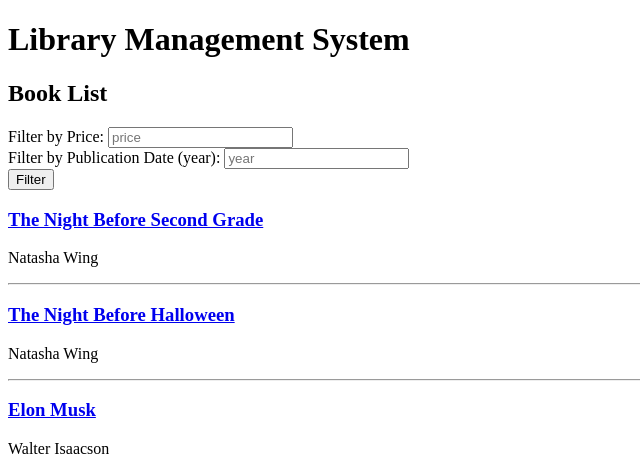
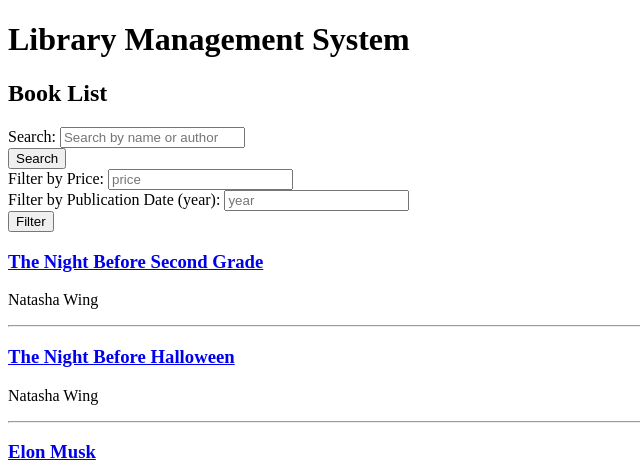
Before and after one commit to roz-pnv/simple-library-management-system, a Django app: page /books/ in a window 1280 px wide. Shown: the top 461 px of the page, without its empty margins (0-640 px from the left). Run offline with Django 5.2, Linux system fonts and the light colour scheme; data comes from the database, SQL or seed files in the repository.

Commit message:
create search books veiws and templates

```diff
--- a/library/book/templates/book/delete.html
+++ b/library/book/templates/book/delete.html
@@ -8,7 +8,7 @@
             {% csrf_token %}
             Are you want to delete this item ?
             <input type="submit" value="Yes" />
-            <a href="/">Cancel </a>
+            <a href="/books/">Cancel </a>
         </form>
     </div>
 {% endblock %}
--- a/library/book/templates/book/list.html
+++ b/library/book/templates/book/list.html
@@ -3,6 +3,15 @@
 {% block head %}<h2>Book List</h2>{% endblock %}
 
 {% block content %}
+    <form method="get" action="{% url 'book:search_books' %}">
+        <div>
+            <label for="query">Search:</label>
+            <input type="text" id="query" name="query" placeholder="Search by name or author" value="{{ request.GET.query }}"/>
+        </div>
+        <button type="submit">
+            <i class="fa fa_search"></i> Search
+        </button>
+    </form>
     <form method="get" action="{% url 'book:filter_books' %}">
         <div>
             <label for="price">Filter by Price:</label>
--- a/library/book/views.py
+++ b/library/book/views.py
@@ -1,4 +1,4 @@
-from django.shortcuts import render, get_object_or_404, HttpResponseRedirect
+from django.shortcuts import render, get_object_or_404, HttpResponseRedirect, redirect
 from django.http import HttpResponse, Http404
 from .models import *
 from .forms import AddBookForm, EditBookForm
@@ -14,7 +14,23 @@
 
 
 def search_books(request):
-    pass
+    query = request.GET.get('query', None)
+
+    if query:
+
+        book_name_search = Book.objects.filter(name__icontains= query)
+        if book_name_search.exists():
+            return render(request, 'book/list.html', {'books':book_name_search})
+
+        try:
+            author = Author.objects.get(name__icontains=query)
+            auther_name_search = Book.objects.filter(author=author)
+            return render(request, 'book/list.html', {'books':auther_name_search})
+        except Author.DoesNotExist:
+            return render(request, 'book/list.html', {'books':[]})
+
+    return render(request, 'book/list.html', {'books':Book.objects.all()})
+
 
 
 def add_book(request):
```
